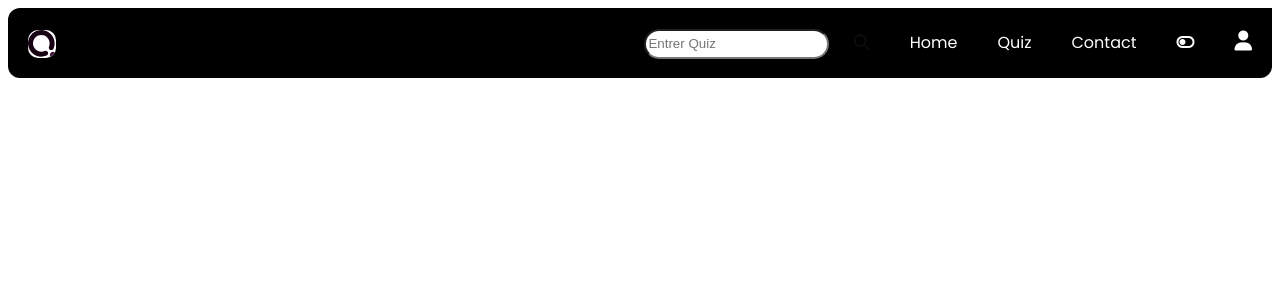
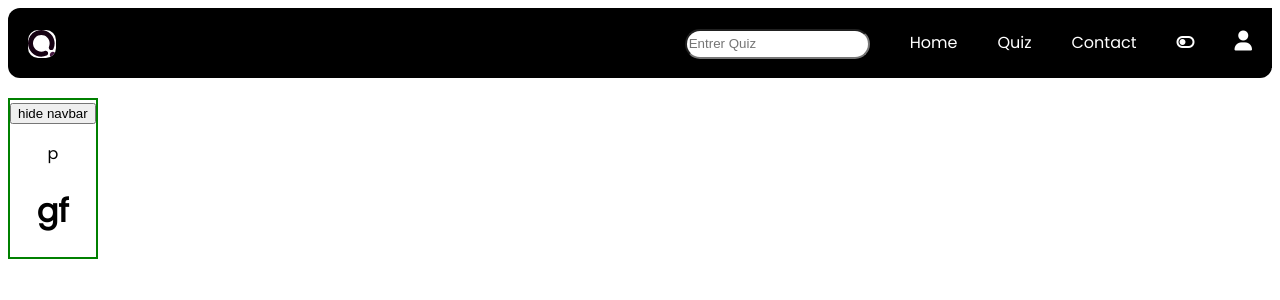
Before and after one commit to elhathoute/E_Lyrics, a PHP site: page / in a window 1280 px wide. Shown: the top 300 px of the page. Run offline with PHP 8.4, Linux system fonts and the light colour scheme.

Commit message:
add hide navbar

```diff
--- a/dist/css/main.css
+++ b/dist/css/main.css
@@ -70,12 +70,8 @@ nav ul li .search .fa-user, nav ul li a .fa-user {
   font-size: 20px;
 }
 nav ul li .input-search {
-  margin-right: 20px;
   height: 30px;
   border-radius: 100px;
-}
-nav ul li .input-search:focus {
-  width: 200px;
 }
 
 .nav-mobile {
@@ -96,6 +92,7 @@ nav ul li .input-search:focus {
     padding: 70px 0 15px;
   }
   nav ul {
+    z-index: -4;
     display: none;
   }
   nav ul li {
@@ -108,6 +105,9 @@ nav ul li .input-search:focus {
   }
   nav ul li a:hover::before {
     width: 10%;
+  }
+  nav ul li .input-search:focus {
+    width: 65%;
   }
   .nav-container #line-divider {
     display: block;
--- a/index.html
+++ b/index.html
@@ -33,7 +33,7 @@
     <li>
       <form class="search" action="#">
      <input type="search" id="input-search" class="input-search" name="gsearch" placeholder="Entrer Quiz">
-    <label for="input-search"><span><i class="fa fa-search"></i></span></label>
+
    </form>
 
  </li>
@@ -51,12 +51,23 @@
     <li><a href="#!">Contact</a></li>
     <li><a href="#" id="toggle-icon-mode-white"><i class="fa fa-toggle-off" aria-hidden="true"></i></a></li>
     <li><a href="#" id="toggle-icon-mode-black"><i class="fa fa-toggle-on" aria-hidden="true"></i></a></li>
-    <li><a href="#" class="user-icon"><i class="fa fa-user"></i></a></li>
+    <li>
+      <a href="#" class="user-icon"><i class="fa fa-user"></i></a>
+
+
+    </li>
   </ul>
 </nav>
     </div>
 </section>
     <!-- fin navigation bar -->
+
+    <!-- content of quiz -->
+    <div id="quiz" class="quiz" style="text-align: center;border: 2px solid green; margin-top: 20px; position: fixed;z-index:-1;">
+     <button >hide navbar</button>
+     <p>p</p>
+     <h1>gf</h1>
+    </div>
 </body>
 <script src="main.js"></script>
 </html>
--- a/main.js
+++ b/main.js
@@ -1,4 +1,13 @@
 $(document).ready(function(){
+       //hide navbar if user click in any place of body =>exact in div with id=quiz
+    $("body").click(function(e){
+   //closest=>selects the first ancestor of the given selector.
+     if($(e.target).closest("#quiz").length>0){
+        $('#nav-toggle').removeClass('active');
+       $('nav ul').hide();
+     }
+
+    });
 
     $('#nav-toggle').click(function() {
         $('nav ul').slideToggle();
@@ -29,6 +38,7 @@ $(document).ready(function(){
      $("ul>li>.search").css('background-color','white');
      $("ul>li>a").css('color','black');
     $("#svg-icon-brand").css('background-color','white');
+    $('.fa-search').css('background-color','white');
 
   });
   //click in icon dark mode
--- a/scss/main.scss
+++ b/scss/main.scss
@@ -72,14 +72,11 @@ nav{
         }
 
             .input-search{
-                margin-right: 20px;
+                // margin-right: 20px;
                 height: 30px;
                 border-radius:100px;
             }
-            .input-search:focus{
-            width: 200px;
-            // background-color: beige;
-            }
+
 
 
 
@@ -103,6 +100,7 @@ nav{
         width: 100%;
         padding: $nav-height 0 15px;
         ul{
+            z-index:-4;
             display: none;
             li{
                 float: none;
@@ -113,6 +111,9 @@ nav{
                     &:hover::before{
                         width: 10%;
                     }
+                }
+                .input-search:focus{
+                    width:65%;
                 }
 
             }
```
Also changed, not shown: 1 other file.
